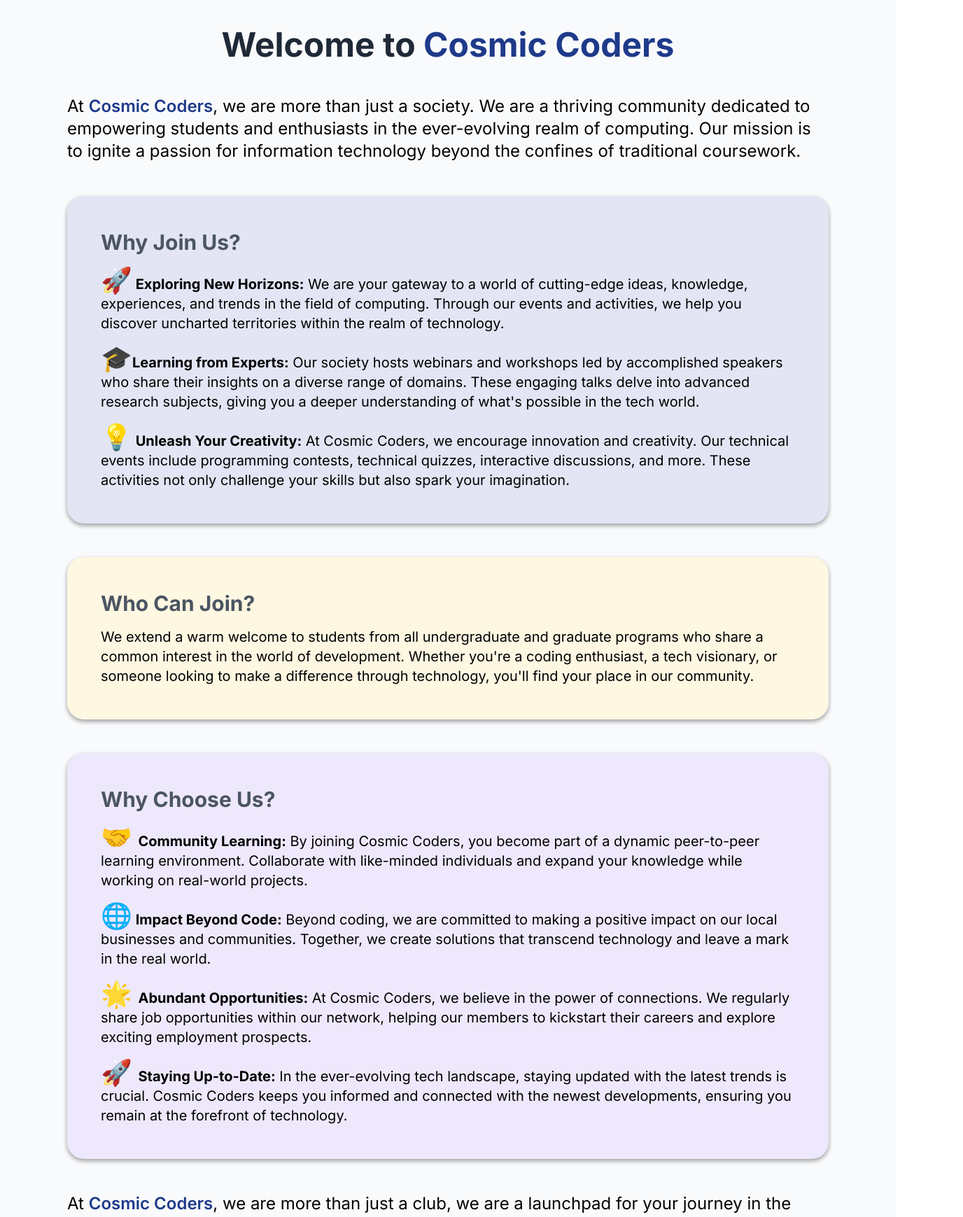
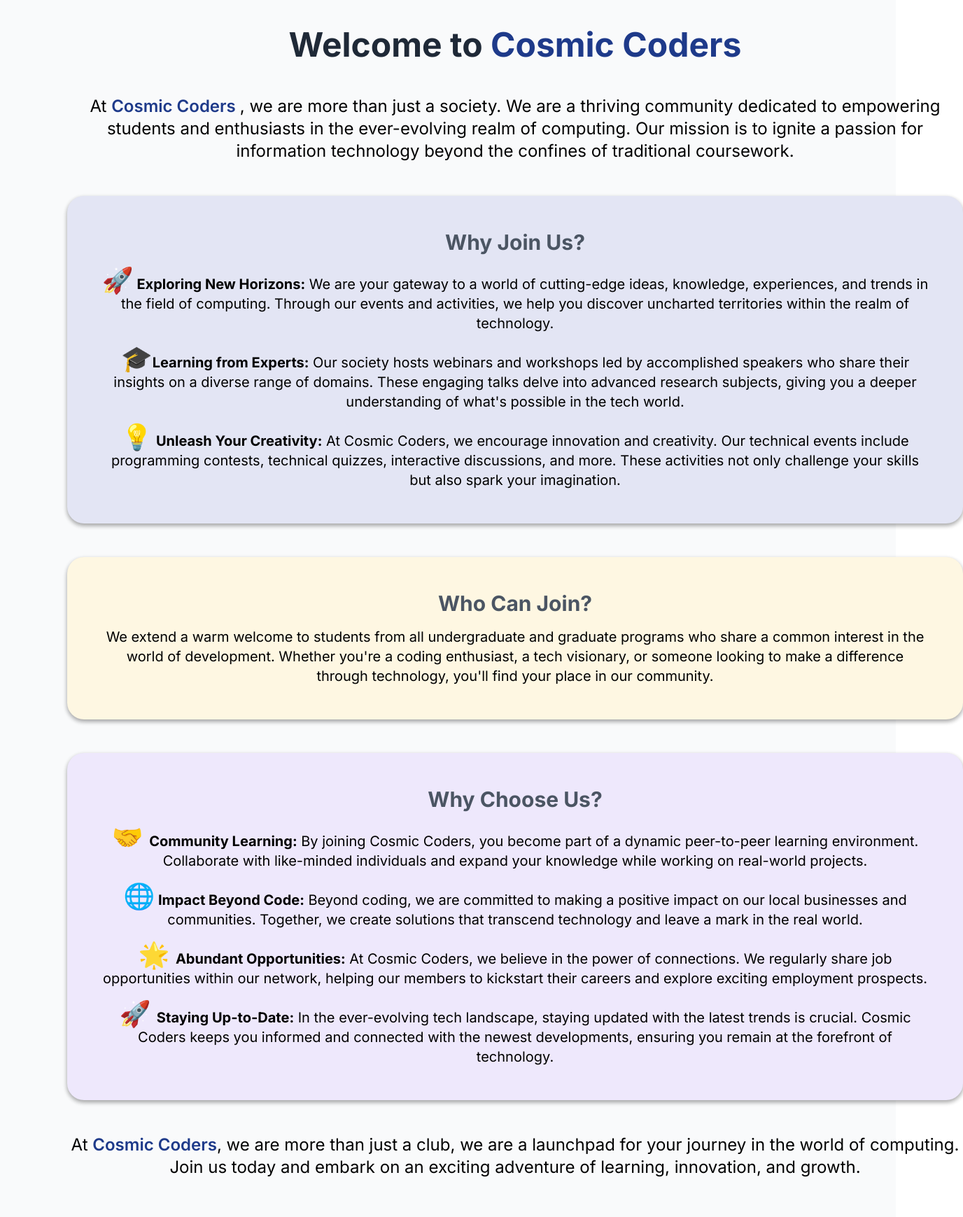
Before and after one commit to cosmiccodersofficial/CosmicCoders, a React (Create React App) app: page /about in a window 1280 px wide. Shown: the part 440-2179 px from the top of the page at 70% size, 1376 px wide, since content can reach past the window. Built offline with nearby package versions, Linux system fonts and the light colour scheme; a web font is replaced by a local one.

Commit message:
Added testing file for about page of react-bootstrap

```diff
--- a/package.json
+++ b/package.json
@@ -12,7 +12,9 @@
     "@testing-library/jest-dom": "^5.17.0",
     "@testing-library/react": "^13.4.0",
     "@testing-library/user-event": "^13.5.0",
+    "bootstrap": "^5.3.2",
     "react": "^18.2.0",
+    "react-bootstrap": "^2.9.1",
     "react-dom": "^18.2.0",
     "react-intersection-observer": "^9.5.3",
     "react-router-dom": "^6.18.0",
--- a/src/App.js
+++ b/src/App.js
@@ -1,5 +1,6 @@
 import './App.css';
 import About from './components/About/About';
+import Test from './components/About/test';
 import Contact from './components/Contact/Contact';
 import Footer from './components/Footer/Footer';
 import Home from './components/Home/Home';
@@ -14,7 +15,7 @@ function App() {
         <Navbar/>
         <Routes>
           <Route exact path="/" element={<Home/>}/>
-          <Route exact path="/about" element={<About/>}/>
+          <Route exact path="/about" element={<Test/>}/>
           <Route exact path="/ourteam" element={<OurTeam/>}/>
           <Route exact path="/contact" element={<Contact/>}/>
           <Route exact path="/join" element={<JoinUs/>}/>
--- a/src/components/About/About.css
+++ b/src/components/About/About.css
@@ -35,3 +35,10 @@
 #Section1.visible , #Section2.visible, #Section3.visible {
     opacity: 1;
 }
+
+@media (min-width: 480px) and (max-width: 767px) {
+    .heading{
+        font-size: 2.5rem;
+        line-height: 1;
+    }
+}
--- a/src/components/About/About.js
+++ b/src/components/About/About.js
@@ -38,7 +38,7 @@ const About = () => {
                     <img src={CCLogo} alt="" className="animate-spin mt-20 w-80 h-80 rounded-full" />
                 </div>
                 <div  className={`mx-24 mt-20 pb-44 content text-xl text-start`}>
-                    <p className='text-5xl font-bold text-center title'>
+                    <p className='lg:text-5xl font-bold text-center heading title'>
                         <span className='text-gray-800'>Welcome to</span> <span className='text-blue-900 cursor-pointer'>Cosmic Coders</span>
                     </p>
                     <p className='text-2xl mt-12 title'>
--- /dev/null
+++ b/src/components/About/Test.js
@@ -0,0 +1,163 @@
+import React, { useEffect } from 'react';
+import { useInView } from 'react-intersection-observer';
+import { Container, Row, Col, Card } from 'react-bootstrap';
+import './About.css';
+import CCLogo from '../../images/CCLogo.png';
+
+const Test = () => {
+  const [ref1, inView1] = useInView({ triggerOnce: false });
+  const [ref2, inView2] = useInView({ triggerOnce: false });
+  const [ref3, inView3] = useInView({ triggerOnce: false });
+
+  useEffect(() => {
+    window.scrollTo(0, 0);
+  }, []);
+
+  useEffect(() => {
+    if (inView1) {
+      const section1 = document.getElementById('Section1');
+      section1.classList.add('fade-in');
+    }
+    if (inView2) {
+      const section2 = document.getElementById('Section2');
+      section2.classList.add('fade-in');
+    }
+    if (inView3) {
+      const section3 = document.getElementById('Section3');
+      section3.classList.add('fade-in');
+    }
+  }, [inView1, inView2, inView3]);
+
+  return (
+    <Container fluid className="bg-gray-50">
+      <Row className="justify-content-center align-items-center">
+        <Col className="text-center">
+          <img src={CCLogo} alt="" className="animate-spin mt-20 w-80 h-80 rounded-full" />
+        </Col>
+      </Row>
+
+      <Container className="mx-24 mt-20 pb-44">
+        <Row className="content text-xl text-start">
+          <Col className="text-center">
+            <p className="lg:text-5xl font-bold heading title">
+              <span className="text-gray-800">Welcome to</span>{' '}
+              <span className="text-blue-900 cursor-pointer">Cosmic Coders</span>
+            </p>
+            <p className="text-2xl mt-12 title">
+              At{' '}
+              <span className="text-blue-900 cursor-pointer font-semibold"> Cosmic Coders </span>
+              , we are more than just a society. We are a thriving community dedicated to empowering students and enthusiasts in the ever-evolving realm of computing. Our mission is to ignite a passion for information technology beyond the confines of traditional coursework.
+            </p>
+          </Col>
+        </Row>
+
+        <Row>
+          <Card
+            ref={ref1}
+            id="Section1"
+            className={`${
+              inView1 ? 'visible' : ''
+            } color1 cursor-pointer hover rounded-3xl p-12 mt-12 shadow-lg`}
+          >
+            <Card.Body>
+              <Card.Title className="font-bold text-3xl text-gray-600">
+                Why Join Us?
+              </Card.Title>
+              <Card.Text className="text-xl mt-4">
+                <span className="font-bold">
+                  {' '}
+                  <span className="text-4xl">🚀</span> Exploring New Horizons:
+                </span>{' '}
+                We are your gateway to a world of cutting-edge ideas, knowledge, experiences, and trends in the field of computing. Through our events and activities, we help you discover uncharted territories within the realm of technology.
+              </Card.Text>
+              <Card.Text className="text-xl mt-4">
+                <span className="font-bold">
+                  {' '}
+                  <span className="text-4xl">🎓</span>Learning from Experts:
+                </span>{' '}
+                Our society hosts webinars and workshops led by accomplished speakers who share their insights on a diverse range of domains. These engaging talks delve into advanced research subjects, giving you a deeper understanding of what's possible in the tech world.
+              </Card.Text>
+              <Card.Text className="text-xl mt-4">
+                <span className="font-bold">
+                  {' '}
+                  <span className="text-4xl">💡</span> Unleash Your Creativity:
+                </span>{' '}
+                At Cosmic Coders, we encourage innovation and creativity. Our technical events include programming contests, technical quizzes, interactive discussions, and more. These activities not only challenge your skills but also spark your imagination.
+              </Card.Text>
+            </Card.Body>
+          </Card>
+        </Row>
+
+        <Row>
+          <Card
+            ref={ref2}
+            id="Section2"
+            className={`${
+              inView2 ? 'visible' : ''
+            } color2 cursor-pointer hover rounded-3xl p-12 mt-12 shadow-lg`}
+          >
+            <Card.Body>
+              <Card.Title className="font-bold text-3xl text-gray-600">
+                Who Can Join?
+              </Card.Title>
+              <Card.Text className="text-xl mt-4">
+                We extend a warm welcome to students from all undergraduate and graduate programs who share a common interest in the world of development. Whether you're a coding enthusiast, a tech visionary, or someone looking to make a difference through technology, you'll find your place in our community.
+              </Card.Text>
+            </Card.Body>
+          </Card>
+        </Row>
+
+        <Row>
+          <Card
+            ref={ref3}
+            id="Section3"
+            className={`${
+              inView3 ? 'visible' : ''
+            } color3 cursor-pointer hover rounded-3xl p-12 mt-12 shadow-lg`}
+          >
+            <Card.Body>
+              <Card.Title className="font-bold text-3xl text-gray-600">
+                Why Choose Us?
+              </Card.Title>
+              <Card.Text className="text-xl mt-4">
+                <span className="font-bold">
+                  <span className="text-4xl"> 🤝 </span> Community Learning:
+                </span>{' '}
+                By joining Cosmic Coders, you become part of a dynamic peer-to-peer learning environment. Collaborate with like-minded individuals and expand your knowledge while working on real-world projects.
+              </Card.Text>
+              <Card.Text className="text-xl mt-4">
+                <span className="font-bold">
+                  <span className="text-4xl">🌐</span> Impact Beyond Code:
+                </span>{' '}
+                Beyond coding, we are committed to making a positive impact on our local businesses and communities. Together, we create solutions that transcend technology and leave a mark in the real world.
+              </Card.Text>
+              <Card.Text className="text-xl mt-4">
+                <span className="font-bold">
+                  <span className="text-4xl"> 🌟 </span> Abundant Opportunities:
+                </span>{' '}
+                At Cosmic Coders, we believe in the power of connections. We regularly share job opportunities within our network, helping our members to kickstart their careers and explore exciting employment prospects.
+              </Card.Text>
+              <Card.Text className="text-xl mt-4">
+                <span className="font-bold">
+                  <span className="text-4xl"> 🚀 </span> Staying Up-to-Date:
+                </span>{' '}
+                In the ever-evolving tech landscape, staying updated with the latest trends is crucial. Cosmic Coders keeps you informed and connected with the newest developments, ensuring you remain at the forefront of technology.
+              </Card.Text>
+            </Card.Body>
+          </Card>
+        </Row>
+
+        <Row className="mt-12">
+          <Col>
+            <p className="text-2xl">
+              At{' '}
+              <span className="text-blue-900 font-semibold">Cosmic Coders</span>, we are more than just a club, we are a launchpad for your journey in the world of computing. Join us today and embark on an exciting adventure of learning, innovation, and growth.
+            </p>
+          </Col>
+        </Row>
+      </Container>
+    </Container>
+  );
+};
+
+export default Test;
--- a/src/components/Our Team/OurTeam.js
+++ b/src/components/Our Team/OurTeam.js
@@ -18,7 +18,7 @@ const OurTeam = () => {
     }, []);
     return (
         <div className="bg-gray-50 p-8">
-            <h2 className="text-5xl font-bold mb-6 mt-20 text-blue-900 contact-heading animate-fade">Our Team</h2>
+            <h2 className="text-5xl font-bold mb-6 mt-20 text-blue-900 team-heading animate-fade">Our Team</h2>
             {/* First Row */}
             <div className="flex flex-col md:flex-row mb-4 mr-20 ml-20">
                 {/* First Column */}
```
Also changed, not shown: 1 other file (tests, documents, lock files or other folders).
